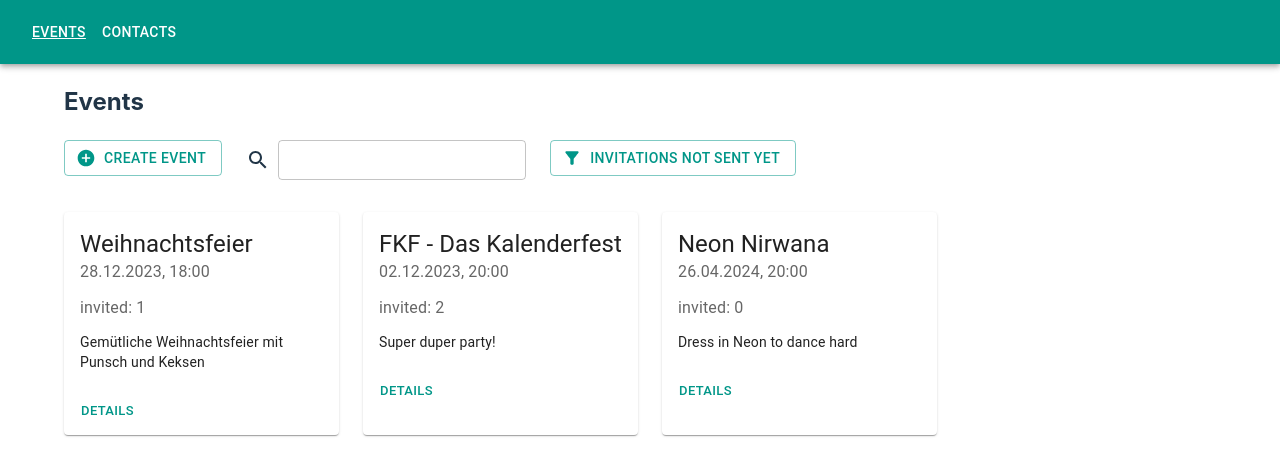
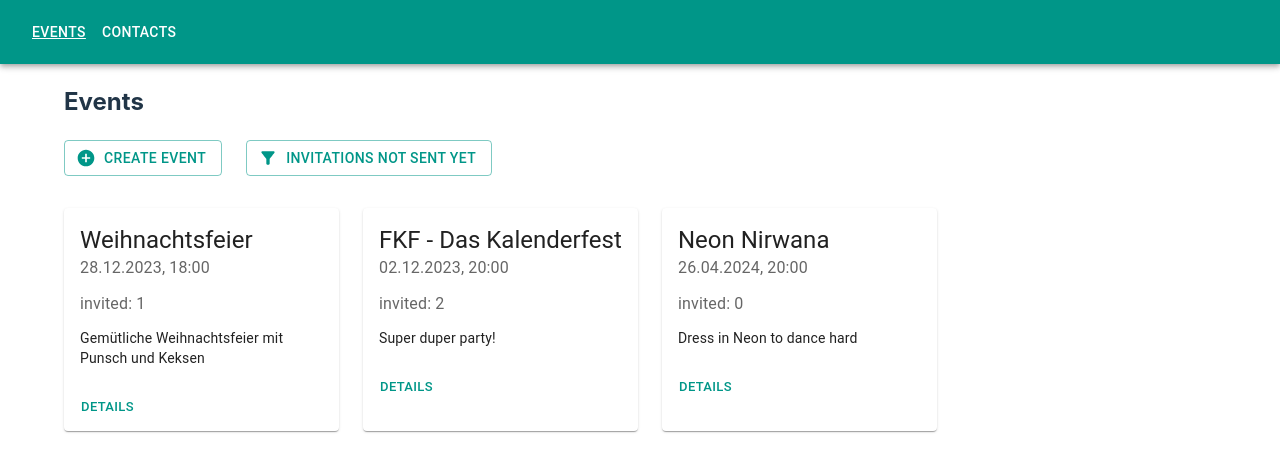
Before and after one commit to hanna-rodler/EventInviter, a React (Vite) app in the folder EventInviter/: page / in a window 1280 px wide. Shown: the top 476 px of the page. Built offline with nearby package versions, Linux system fonts and the light colour scheme.

Commit message:
chore: improve regex time pattern

```diff
--- a/EventInviter/src/components/CreateEventForm.tsx
+++ b/EventInviter/src/components/CreateEventForm.tsx
@@ -112,7 +112,7 @@ export const CreateEventForm = ({onClose}: CreateEventFormProps) => {
                                 id="time"
                                 label="Time"
                                 placeholder="hh:mm or hh:mm-hh:mm"
-                                {...register("time", {required: true, pattern: /^(?:\d{1,2}:\d{2}(?:\s*-\s*\d{1,2}:\d{2})?)$/ })}
+                                {...register("time", {required: true, pattern: /^(2[0-3]|[01]?[0-9]):([0-5]?[0-9])(?:\s*-\s*(2[0-3]|[01]?[0-9]):([0-5]?[0-9]))?$/ })}
                             />
                             {errors.time?.type === 'required' && <Typography style={{ color: 'red', marginTop: 3 }}>This field is required</Typography>}
                             {errors.time?.type === 'pattern' && <Typography style={{ color: 'red', marginTop: 3 }}>Please provide the time in the pattern hh:mm or hh:mm-hh:mm</Typography>}
--- a/EventInviter/src/components/SearchBar.tsx
+++ /dev/null
@@ -1,31 +0,0 @@
-import TextField from "@mui/material/TextField";
-import { useState } from "react";
-import SearchIcon from "@mui/icons-material/Search";
-import Stack from "@mui/material/Stack";
-
-type SearchBarProps = {
-  onSearch: (searchTerm: string) => void;
-};
-
-export const SearchBar = ({ onSearch }: SearchBarProps) => {
-  const [searchTerm, setSearchTerm] = useState("");
-
-  const handleSearchChange = (event: React.ChangeEvent<HTMLInputElement>) => {
-    const { value } = event.target;
-    setSearchTerm(value);
-    onSearch(value);
-  };
-
-  return (
-    <Stack direction={"row"} alignItems={"center"} gap={1}>
-      <SearchIcon></SearchIcon>
-      <TextField
-        variant="outlined"
-        size="small"
-        fullWidth
-        value={searchTerm}
-        onChange={handleSearchChange}
-      />
-    </Stack>
-  );
-};
--- a/EventInviter/src/pages/ContactsPage.tsx
+++ b/EventInviter/src/pages/ContactsPage.tsx
@@ -3,10 +3,7 @@ import { ContactCard } from "../components/ContactCard";
 import { Contact } from "../types/contact";
 import Stack from "@mui/material/Stack";
 import AddCircleIcon from "@mui/icons-material/AddCircle";
-import { SearchBar } from "../components/SearchBar";
-import Box from "@mui/material/Box";
 import CreateContactForm from "../components/CreateContactForm";
-import Typography from "@mui/material/Typography";
 import {Dialog} from "@mui/material";
 import { useAppDispatch, useAppSelector } from "../store/hooks";
 import { remove, selectContacts } from "../store/contactsSlice";
@@ -61,18 +58,6 @@ export const ContactsPage = () => {
     // setFilteredContacts(contacts);
   };
 
-  const handleSearch = (searchTerm: string) => {
-    console.log(searchTerm);
-    // const filtered = contacts.filter(
-    //   (contact) =>
-    //     contact.firstName.toLowerCase().includes(searchTerm.toLowerCase()) ||
-    //     contact.lastName.toLowerCase().includes(searchTerm.toLowerCase()) ||
-    //     contact.telNumber.includes(searchTerm)
-    // );
-
-    // setFilteredContacts(filtered);
-  };
-
   return (
     <Fragment>
       <div style={{ padding: 16 }}>
@@ -96,10 +81,6 @@ export const ContactsPage = () => {
           <CreateContactForm contact={currentContact} onClose={handleClose} />
         </Dialog>
 
-        <Box sx={{mb: 4}}>
-          <SearchBar onSearch={handleSearch}/>
-        </Box>
-
         <Stack direction="column" gap={1} flexWrap={"wrap"}>
           {contacts.map((contact: Contact) => (
             <ContactCard
--- a/EventInviter/src/pages/EventsPage.tsx
+++ b/EventInviter/src/pages/EventsPage.tsx
@@ -3,7 +3,6 @@ import Stack from '@mui/material/Stack';
 import type { RootState } from '../store/store';
 import {Fragment, useState} from "react";
 import AddCircleIcon from "@mui/icons-material/AddCircle";
-import { SearchBar } from "../components/SearchBar";
 import {Event} from "../types/events";
 import {useSelector} from "react-redux";
 import { CreateEventForm } from "../components/CreateEventForm";
@@ -29,12 +28,6 @@ export const EventsPage = () => {
         setOpen(false);
     };
 
-    const handleSearch = (searchTerm: string) => {
-        console.log(searchTerm);
-        let filtered = events.filter(event => event.name.includes(searchTerm));
-        console.log('filtered', filtered);
-    };
-
     return (
         <Fragment>
             <div>
@@ -47,7 +40,6 @@ export const EventsPage = () => {
                             Create Event
                         </Button>
                     </div>
-                    <SearchBar onSearch={handleSearch} />
                     <div>
                         <Button startIcon={<FilterAltIcon />} onClick={() => {setFilterOn(!filterOn); dispatch(filterInvitationsNeeded(filterOn))}} // Toggle the filterOn state
                                 variant={filterOn ? 'contained' : 'outlined'} // Use 'contained' if filterOn is true, 'outlined' otherwise
```
Also changed, not shown: 1 other file (tests, documents, lock files or other folders).
